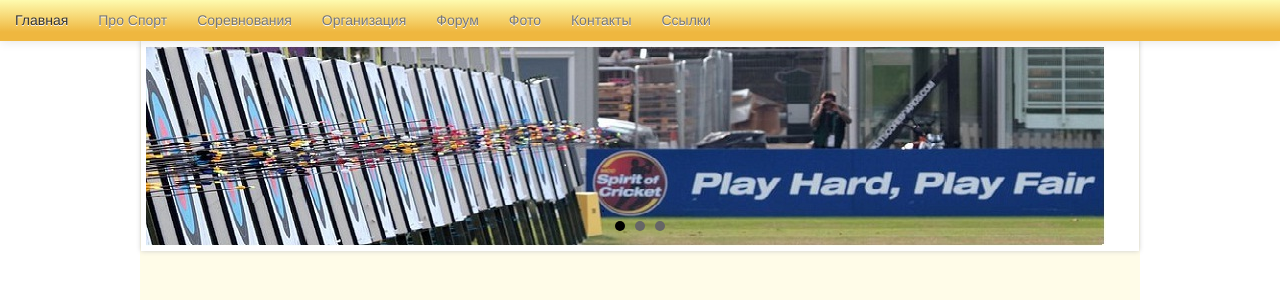
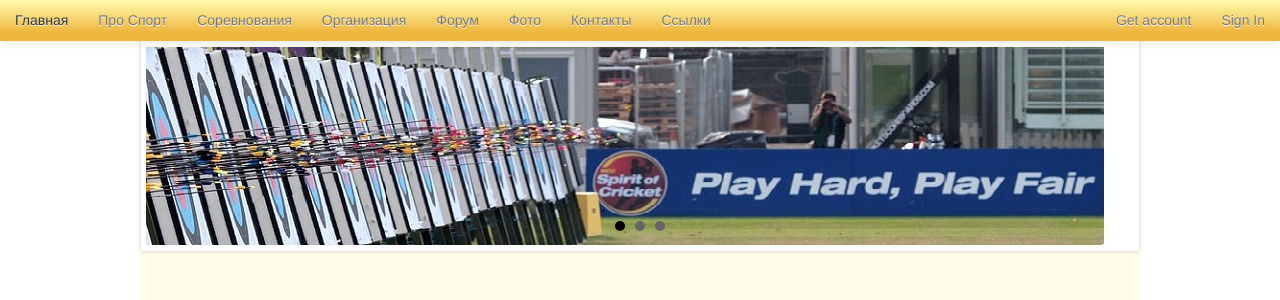
Before and after one commit to TetianaPozniakova/compound-archery, a Django app: template kat/kat/templates/kat_base.html in a window 1280 px wide. Shown: the top 300 px of the page. Run offline with Django 3.2, Linux system fonts and the light colour scheme; the template is opened without the code that fills it, so the values that code supplies are empty; parts of the project's set-up code (start-up, migrations or seed data) failed here and were passed over; some libraries are stand-ins or nearby versions.

Commit message:
Updated email settings, added login/logout/registration buttons

```diff
--- a/kat/kat/templates/kat_base.html
+++ b/kat/kat/templates/kat_base.html
@@ -39,7 +39,7 @@
                 <li><a href="/records/">Рекорды</a></li>
                 <li><a href="/qualifying/">Нормативы</a></li>
               </ul>
-             </li>
+            </li>
             <li class="dropdown"><a href="#" class="dropdown-toggle" data-toggle="dropdown">Организация</a>
                  <ul class="dropdown-menu">
                     <li><a href="/organization/">Про Нас</a></li>
@@ -52,6 +52,15 @@
             <li ><a href="/photos/">Фото</a></li>
             <li ><a href="/contacts/">Контакты</a></li>
             <li ><a href="/links/">Ссылки</a></li>
+          </ul>
+          <ul class="nav pull-right">
+            {% if user.is_authenticated %}
+              <li><a href="/accounts/logout/">Sign Out</a></li>
+              <li ><p class="navbar-text pull-right" style="margin-right: 20px;">Welcome, {{ user.username }}!</p></li>
+            {% else %}
+              <li><a href="/accounts/signup/">Get account</a></li>
+              <li><a href="/accounts/login/">Sign In</a></li>
+            {% endif %}
           </ul>
         </div>
       </div>
```
